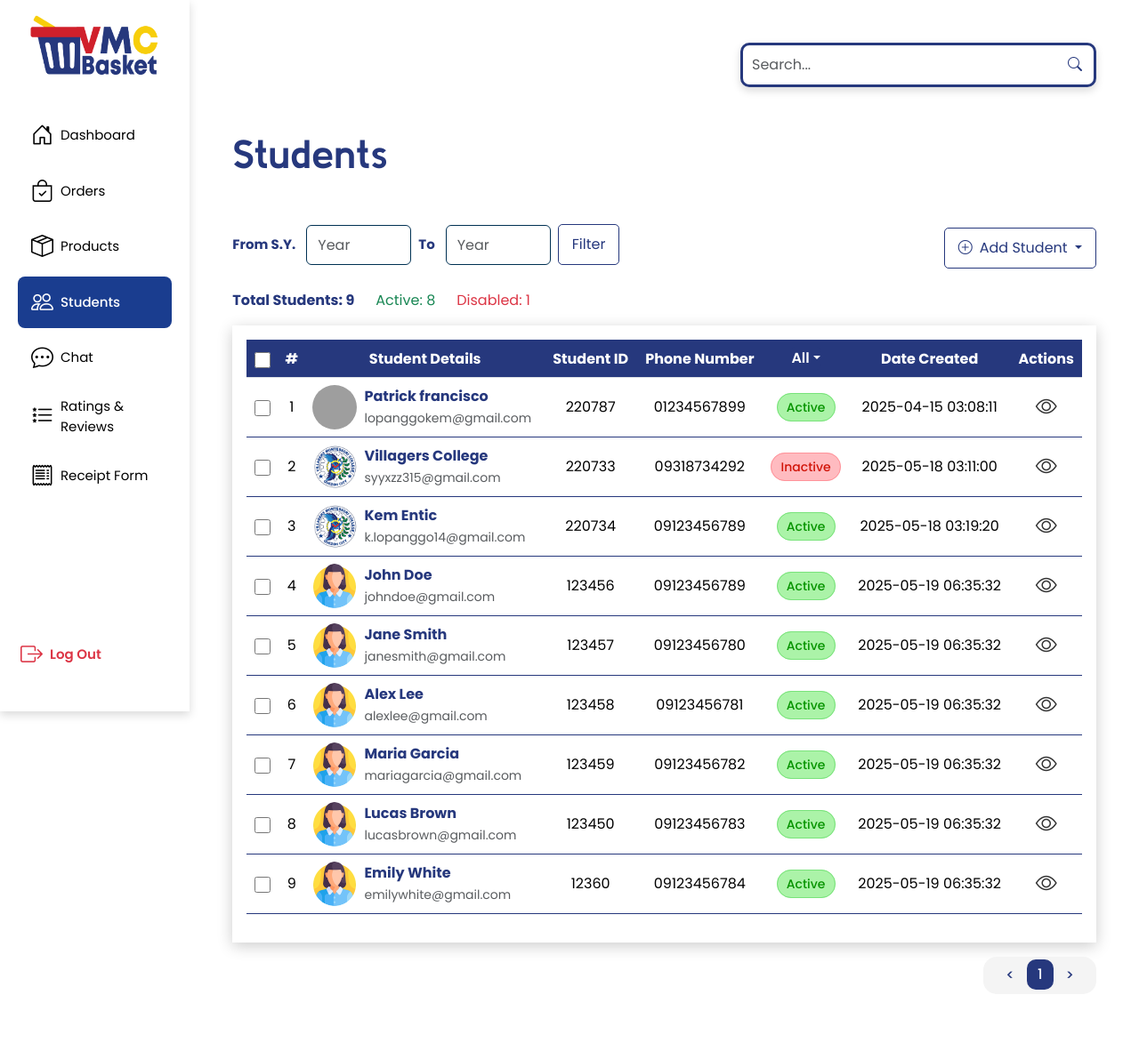
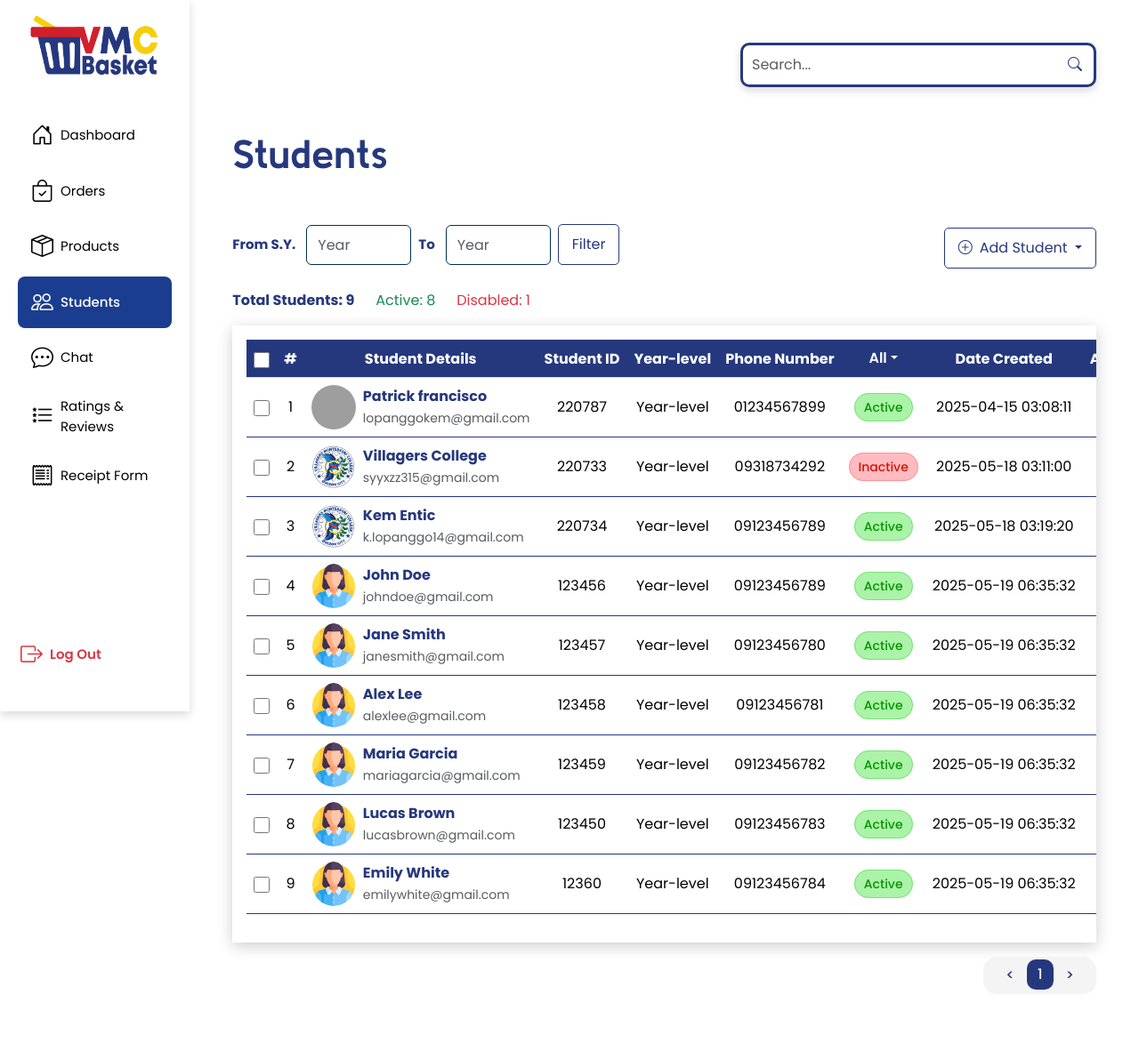
Before and after one commit to kemmyxz/vmcbasket, a PHP site: page /VMCBASKET/admin/cus.php in a window 1280 px wide. Shown: the whole page at 89% size. Run offline with PHP 8.4, Linux system fonts and the light colour scheme; data comes from the database, SQL or seed files in the repository; some libraries are stand-ins or nearby versions; grey boxes are pictures that could not be loaded.

Commit message:
commit
College with year-level

```diff
--- a/admin/cus.php
+++ b/admin/cus.php
@@ -388,7 +388,7 @@ for ($i = 1; $i <= $total_pages; $i++) {
                 </h5>
                 <button type="button" class="btn-close" data-bs-dismiss="modal" aria-label="Close"></button>
               </div>
-              <div class="modal-body mt-2 p-4">
+              <div class="modal-body mt-2 p-3">
                 <div class="note">
                   <p class="mt-3">Note: Your student number must match with your school ID for verification.</p>
                 </div>
@@ -453,23 +453,37 @@ for ($i = 1; $i <= $total_pages; $i++) {
                         <option value="Junior High School Grade 10">Junior High School Grade 10</option>
                         <option value="Senior High School Grade 11">Senior High School Grade 11</option>
                         <option value="Senior High School Grade 12">Senior High School Grade 12</option>
-                        <option value="Bachelor of Science in Information System">Bachelor of Science in Information
-                          System</option>
-                        <option value="Bachelor of Science in Business Administration">Bachelor of Science in Business
-                          Administration</option>
-                        <option
-                          value="Bachelor of Science in Elementary Education Major Pre-School and Special Education">
-                          Bachelor of Science in Elementary Education Major Pre-School and Special Education</option>
-                        <option value="Bachelor of Science in Management and Tourism">Bachelor of Science in Management
-                          and Tourism</option>
+                        <option value="Bachelor of Science in Information System">Bachelor of Science in Information System</option>
+                        <option value="Bachelor of Science in Business Administration">Bachelor of Science in Business Administration</option>
+                        <option value="Bachelor of Science in Elementary Education Major Pre-School and Special Education">Bachelor of Science in Elementary Education Major Pre-School and Special Education</option>
+                        <option value="Bachelor of Science in Management and Tourism">Bachelor of Science in Management and Tourism</option>
                         <option value="Bachelor of Science in Criminology">Bachelor of Science in Criminology</option>
-                        <option value="Bachelor of Science in Hotel and Restaurant Management">Bachelor of Science in
-                          Hotel and Restaurant Management</option>
-                        <option value="Bachelor of Science in Secondary Education Major in English and Mathematics">
-                          Bachelor of Science in Secondary Education Major in English and Mathematics</option>
+                        <option value="Bachelor of Science in Hotel and Restaurant Management">Bachelor of Science in Hotel and Restaurant Management</option>
+                        <option value="Bachelor of Science in Secondary Education Major in English and Mathematics">Bachelor of Science in Secondary Education Major in English and Mathematics</option>
                       </select>
+                      <!-- College Year Level Checkboxes (hidden by default) -->
+                      <div id="college-year-levels" class="mt-3" style="display:none;">
+                        <label class="form-label mb-2 me-2">Select Year Level:</label>
+                        <div class="form-check form-check-inline">
+                          <input class="form-check-input" type="radio" name="college_year_level" id="year1" value="1st Year">
+                          <label class="form-check-label" for="year1">1st Year</label>
+                        </div>
+                        <div class="form-check form-check-inline">
+                          <input class="form-check-input" type="radio" name="college_year_level" id="year2" value="2nd Year">
+                          <label class="form-check-label" for="year2">2nd Year</label>
+                        </div>
+                        <div class="form-check form-check-inline">
+                          <input class="form-check-input" type="radio" name="college_year_level" id="year3" value="3rd Year">
+                          <label class="form-check-label" for="year3">3rd Year</label>
+                        </div>
+                        <div class="form-check form-check-inline">
+                          <input class="form-check-input" type="radio" name="college_year_level" id="year4" value="4th Year">
+                          <label class="form-check-label" for="year4">4th Year</label>
                         </div>
                       </div>
+                    </div>
+                  </div>
+
                 <div class="row mb-2 mt-3">
                   <div class="col-md-12">
                     <label for="dob" class="form-label">Date of Birth</label>
@@ -486,7 +500,7 @@ for ($i = 1; $i <= $total_pages; $i++) {
               </div>
             </div>
           </div>
-        </div> <!-- End of Modal -->
+        </div><!-- End of Modal -->
 
         <!-- CUSTOMER TABLE -->
         <div class="table-responsive">
@@ -499,6 +513,7 @@ for ($i = 1; $i <= $total_pages; $i++) {
                 <th>#</th>
                 <th>Student Details</th>
                 <th>Student ID</th>
+                <th>Year-level</th>
                 <th>Phone Number</th>
                 <th class="align-middle text-center">
                     <div class="dropdown">
@@ -545,6 +560,7 @@ for ($i = 1; $i <= $total_pages; $i++) {
                     </div>
                   </td>
                   <td><?php echo $row['student_no']; ?></td>
+                  <td>Year-level</td>
                   <td><?php echo $row['phone_number']; ?></td>
                   <td>
                     <?php
@@ -908,5 +924,36 @@ document.addEventListener('DOMContentLoaded', function() {
     });
 });
 </script>
+ <script>
+    document.addEventListener('DOMContentLoaded', function() {
+      const courseSelect = document.getElementById('course');
+      const collegeLevels = document.getElementById('college-year-levels');
+      // When form is submitted, combine course and year if college
+      const form = courseSelect.closest('form');
+      form.addEventListener('submit', function(e) {
+        // Only for college courses
+        const selectedCourse = courseSelect.value;
+        if (/Bachelor/i.test(selectedCourse)) {
+          const checked = document.querySelector('input[name="college_year_level"]:checked');
+          if (!checked) {
+            alert('Please select a year level for the college course.');
+            e.preventDefault();
+            return false;
+          }
+          // Set the select value to course + year (for backend)
+          courseSelect.value = selectedCourse + ' - ' + checked.value;
+        }
+      });
+      courseSelect.addEventListener('change', function() {
+        if (/Bachelor/i.test(this.value)) {
+          collegeLevels.style.display = 'block';
+        } else {
+          collegeLevels.style.display = 'none';
+          // Uncheck all radios if not college
+          document.querySelectorAll('input[name="college_year_level"]').forEach(r => r.checked = false);
+        }
+      });
+    });
+  </script>
 </body>
 </html>
```
Also changed, not shown: order_complete.php (+2 -10 lines). Lines whose indentation alone changed are shown as unchanged.
